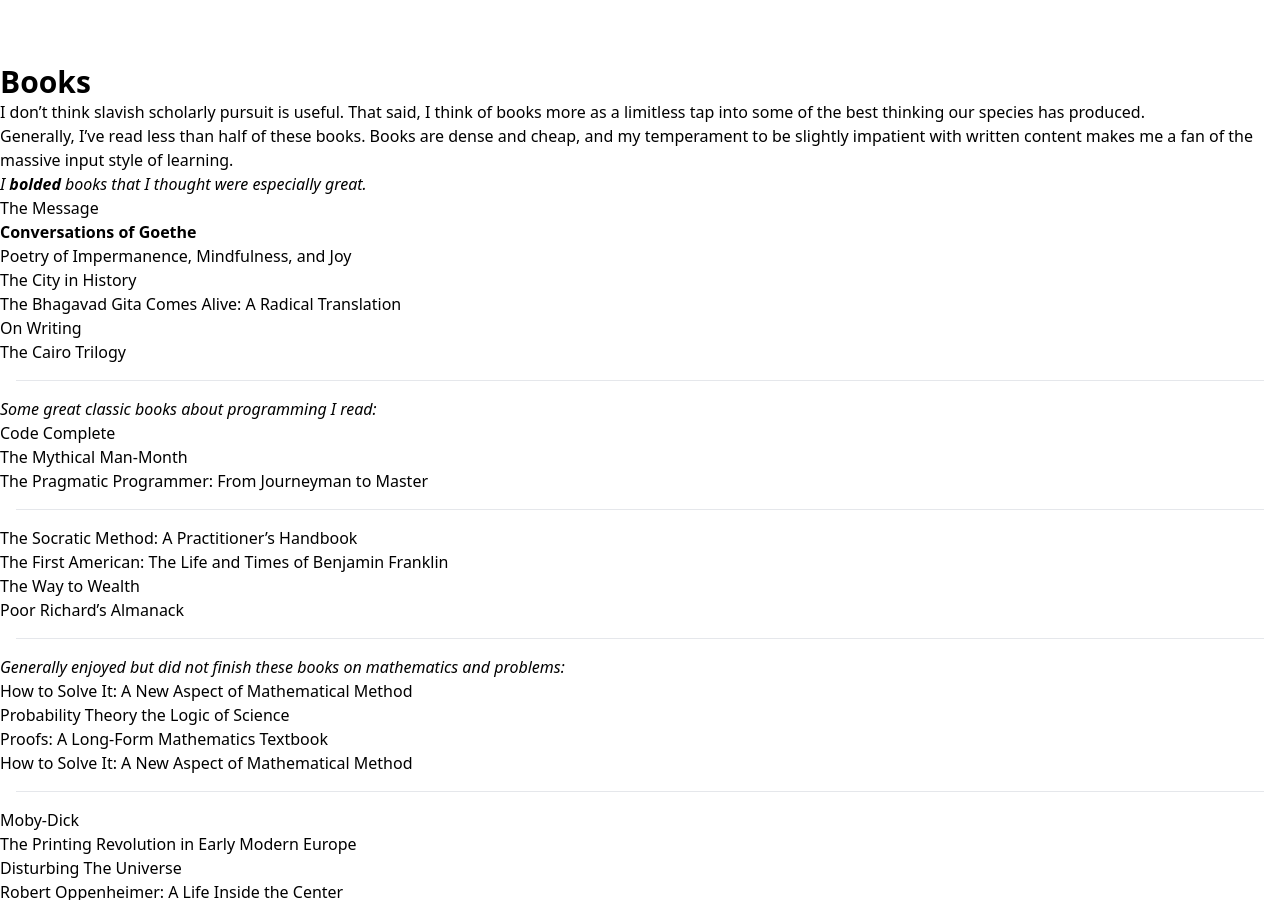
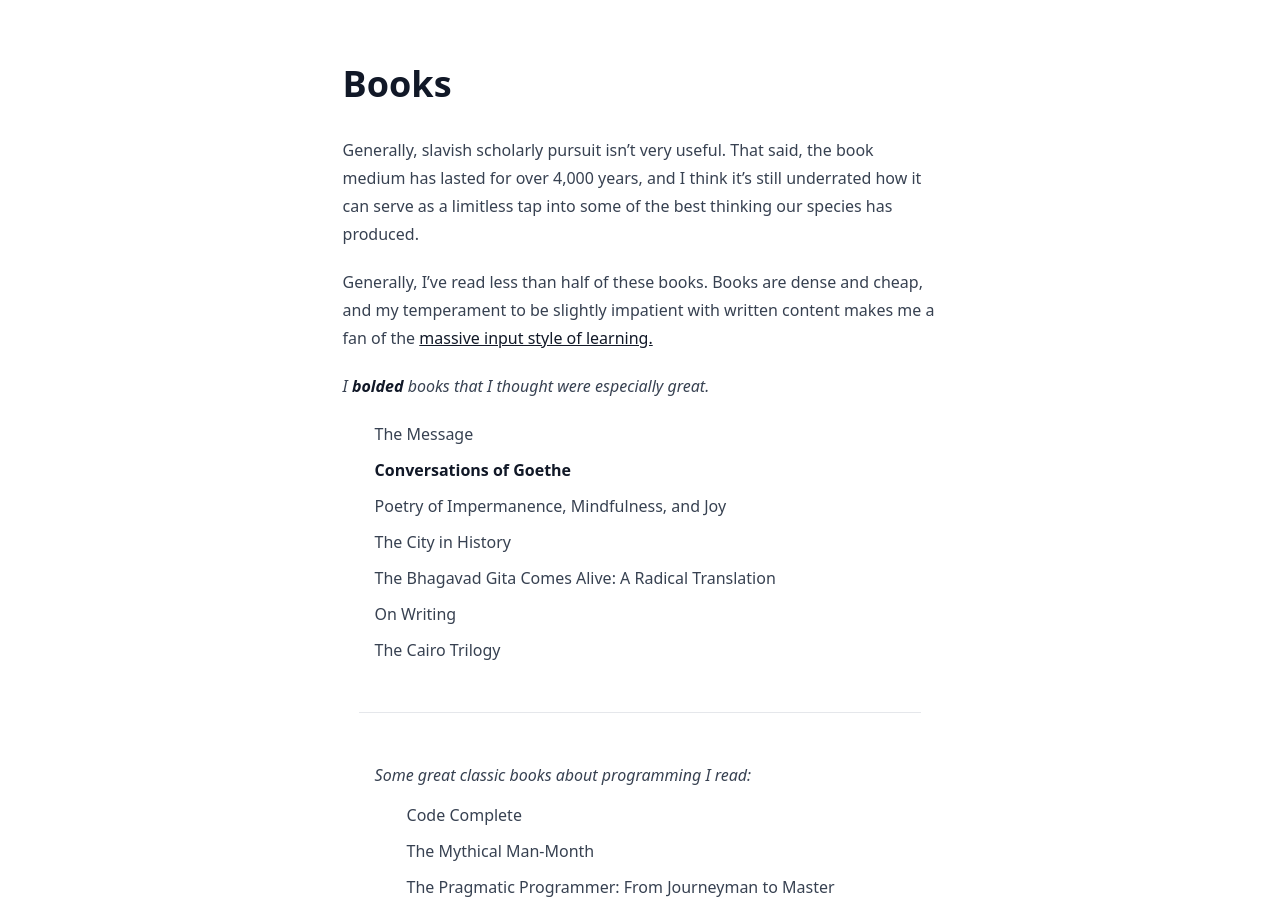
Before and after one commit to gytdau/website, a Jekyll site: the page built from _lists/books.md, in a window 1280 px wide and 900 px high. Built offline with Jekyll 4.4.1, drawn with Linux system fonts in a browser that asks for light colours; nearby versions of some CDN libraries; some of the changed text lies outside the part shown.

Commit message:
Add book list

```diff
--- a/_data/links.yml
+++ b/_data/links.yml
@@ -4,3 +4,5 @@
   url: "/projects/"
 - name: "Blog"
   url: "/posts/"
+- name: "Book list"
+  url: "/lists/books"
--- a/_layouts/list.html
+++ b/_layouts/list.html
@@ -2,6 +2,7 @@
 layout: default
 ---
 
+<div class="container mx-auto py-16 prose">
   <header><h1>{{ page.title }}</h1></header>
   <main>{{ content }}</main>
   <footer>
@@ -11,3 +12,4 @@
       <a href="mailto:gytdau@gmail.com">email me</a> directly.
     </div>
   </footer>
+</div>
--- a/_lists/books.md
+++ b/_lists/books.md
@@ -12,7 +12,7 @@
 
   </head>
 
-I don't think slavish scholarly pursuit is useful. That said, I think of books more as a limitless tap into some of the best thinking our species has produced.
+Generally, slavish scholarly pursuit isn't very useful. That said, the book medium has lasted for over 4,000 years, and I think it's still underrated how it can serve as a limitless tap into some of the best thinking our species has produced.
 
 Generally, I've read less than half of these books. Books are dense and cheap, and my temperament to be slightly impatient with written content makes me a fan of the [massive input style of learning.](https://nintil.com/massive-input-spaced-repetition)
 
```
Also changed, not shown: other parts of _lists/books.md (+1 -1 lines). Lines whose indentation alone changed are shown as unchanged.
